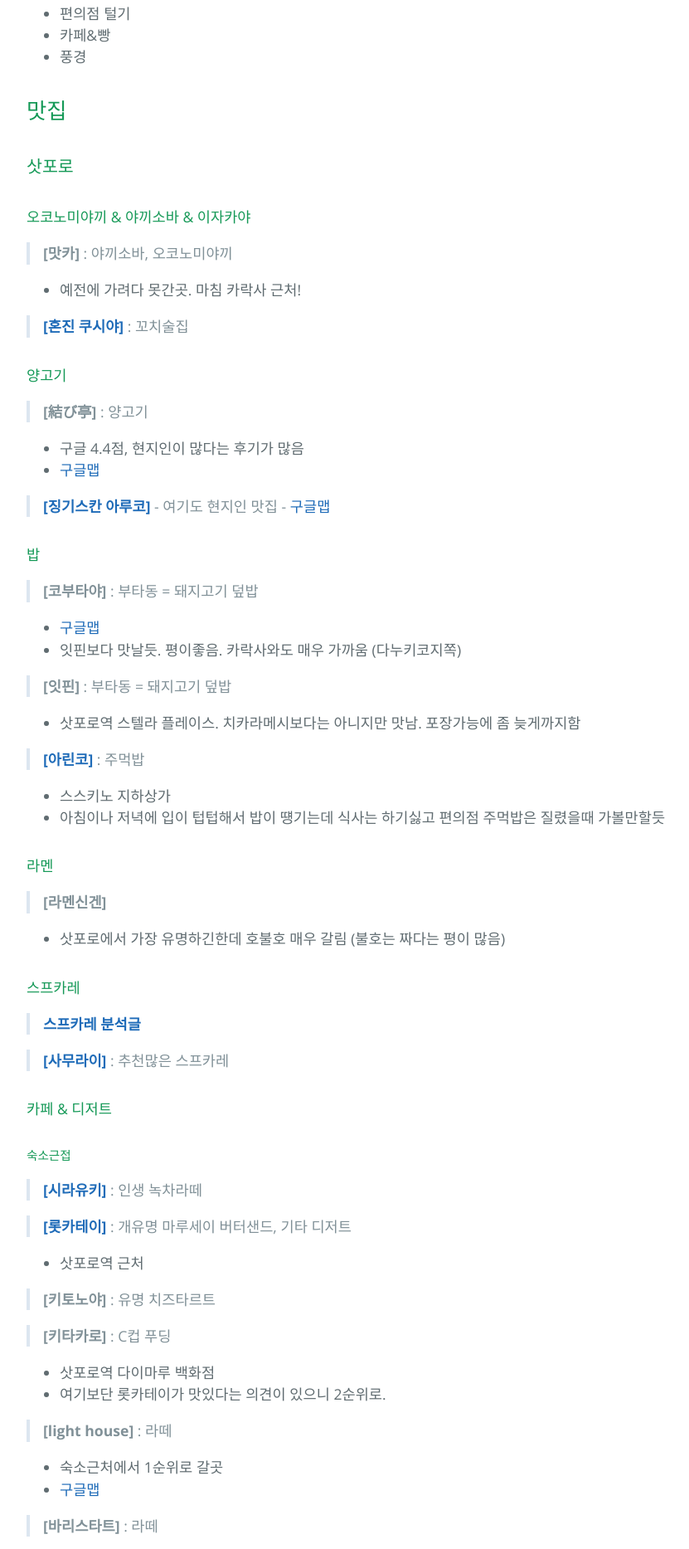
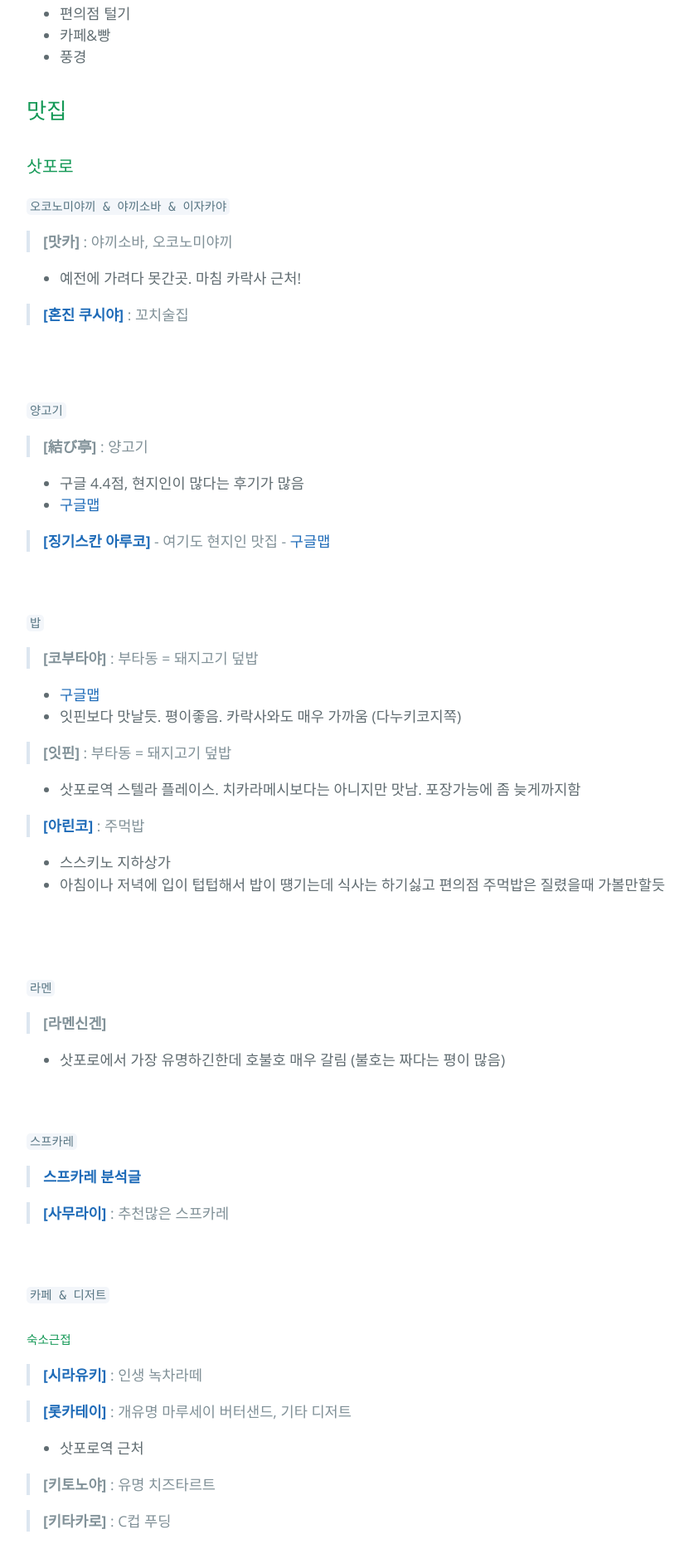
Before and after one commit to shepherd619/shepherd619.github.io, a Jekyll site: the page built from _posts/2018-08-20-hokkaido-plan.markdown, in a window 1280 px wide. Shown: the part 2364-4231 px from the top of the page at 83% size, without its empty margins (192-1023 px from the left). Built offline with Jekyll 4.4.1, drawn with Linux system fonts in a browser that asks for light colours.

Commit message:
홋카이도 플랜 수정

```diff
--- a/_posts/2018-08-20-hokkaido-plan.markdown
+++ b/_posts/2018-08-20-hokkaido-plan.markdown
@@ -77,14 +77,16 @@ categories: main
 ## 맛집
 
 ### 삿포로
-#### 오코노미야끼 & 야끼소바 & 이자카야
+`오코노미야끼 & 야끼소바 & 이자카야`
 >**[맛카]** : 야끼소바, 오코노미야끼
 
 - 예전에 가려다 못간곳. 마침 카락사 근처!
 
 >**[[혼진 쿠시야]](http://cafe.naver.com/jpnstory/2092218)** : 꼬치술집
 
-#### 양고기
+<br><br>
+
+`양고기`
 >**[結び亭]** : 양고기
 
 - 구글 4.4점, 현지인이 많다는 후기가 많음
@@ -94,7 +96,8 @@ categories: main
     - 여기도 현지인 맛집
     - [구글맵](https://www.google.co.kr/maps/place/43%C2%B003'23.1%22N+141%C2%B020'51.9%22E/@43.056407,141.3455603,17z/data=!3m1!4b1!4m5!3m4!1s0x0:0x0!8m2!3d43.056407!4d141.347749)
 
-#### 밥
+<br><br>
+`밥`
 >**[코부타야]** : 부타동 = 돼지고기 덮밥
 
 - [구글맵](https://www.google.co.jp/maps/place/Kobutaya/@43.0571639,141.348221,17z/data=!3m1!4b1!4m5!3m4!1s0x5f0b2984c625b291:0xa2c0f39a85f91269!8m2!3d43.05716!4d141.350415?shorturl=1)
@@ -109,17 +112,20 @@ categories: main
 - 스스키노 지하상가
 - 아침이나 저녁에 입이 텁텁해서 밥이 떙기는데 식사는 하기싫고 편의점 주먹밥은 질렸을때 가볼만할듯
 
-#### 라멘
+<br><br>
+`라멘`
 >**[라멘신겐]**
 
 - 삿포로에서 가장 유명하긴한데 호불호 매우 갈림 (불호는 짜다는 평이 많음)
 
-#### 스프카레
+<br><br>
+`스프카레`
 >**[스프카레 분석글](https://blog.naver.com/phanway/221281580683?proxyReferer=http%3A%2F%2Fcafe.naver.com%2FArticleRead.nhn%3Fclubid%3D10110775%26page%3D1%26menuid%3D731%26boardtype%3DL%26articleid%3D2430935%26referrerAllArticles%3Dfalse)**
 
 >**[[사무라이]](https://blog.naver.com/skyhv57/221102459470)** : 추천많은 스프카레
 
-#### 카페 & 디저트
+<br><br>
+`카페 & 디저트`
 ##### 숙소근접
 >**[[시라유키]](https://www.facebook.com/shirayuki.hokkaido/)** : 인생 녹차라떼
 
@@ -174,7 +180,7 @@ categories: main
 - 멀지만...만약 가게된다면...공원은 예쁘다. 날좋으면 짱일듯
 - [구글맵](https://www.google.com/maps/place/%E3%82%B9%E3%83%A0%E3%83%BC%E3%83%81%E3%82%B3%E3%83%BC%E3%83%92%E3%83%BC/@43.0459192,141.3559885,18.63z/data=!4m5!3m4!1s0x0:0x94643c2924ad5c3a!8m2!3d43.0457541!4d141.356722)
 
-#### 기타
+`기타`
 >**[ル・ジャンティオム]**
 
 - [구글맵](https://www.google.com/maps/place/%E3%83%AB%E3%83%BB%E3%82%B8%E3%83%A3%E3%83%B3%E3%83%86%E3%82%A3%E3%82%AA%E3%83%A0/@43.0543743,141.3465164,17z/data=!4m12!1m6!3m5!1s0x0:0xe968233e9e06eb1a!2z44Or44O744K444Oj44Oz44OG44Kj44Kq44Og!8m2!3d43.0543743!4d141.3465164!3m4!1s0x0:0xe968233e9e06eb1a!8m2!3d43.0543743!4d141.3465164?hl=ko)
```
